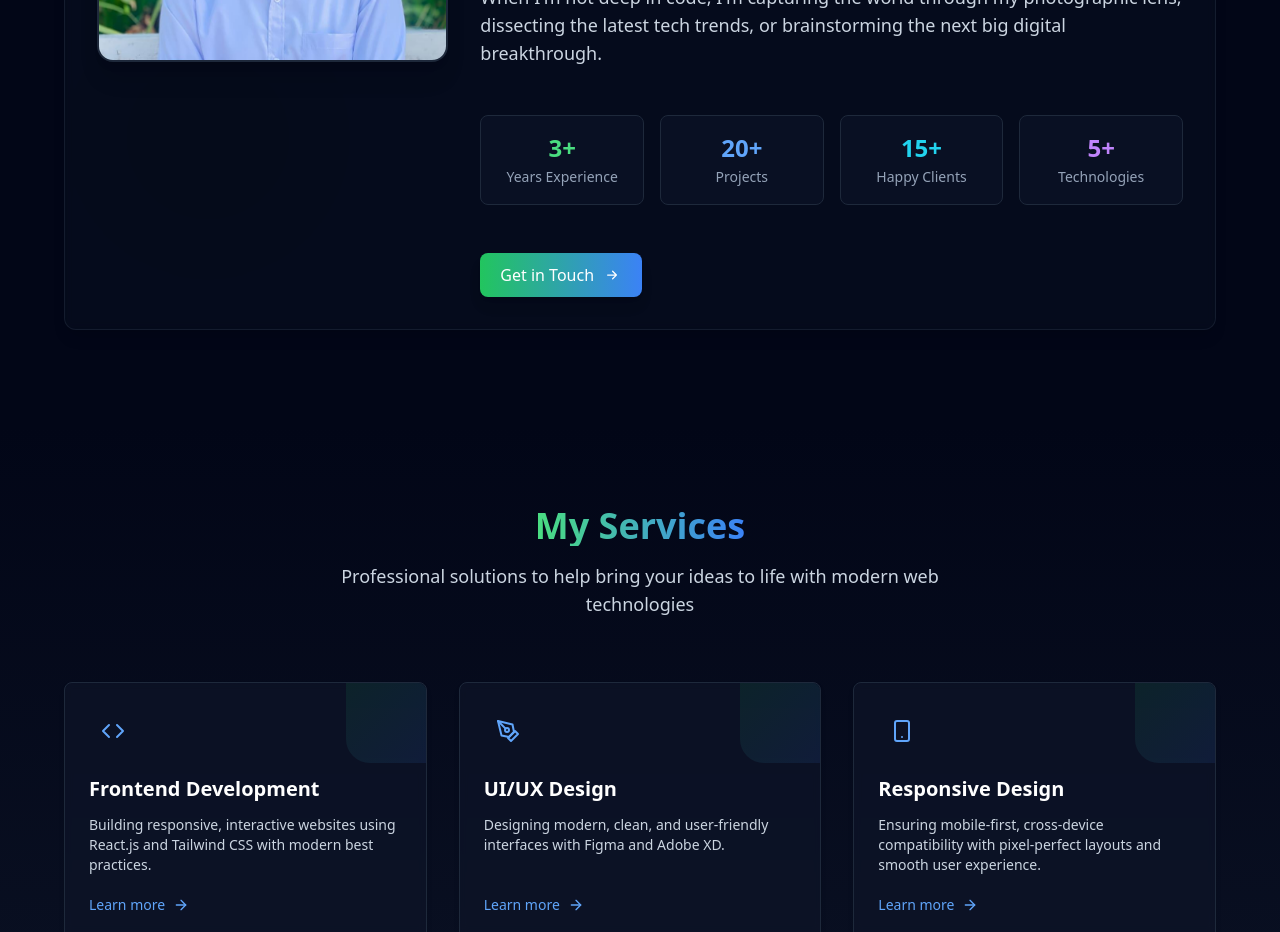
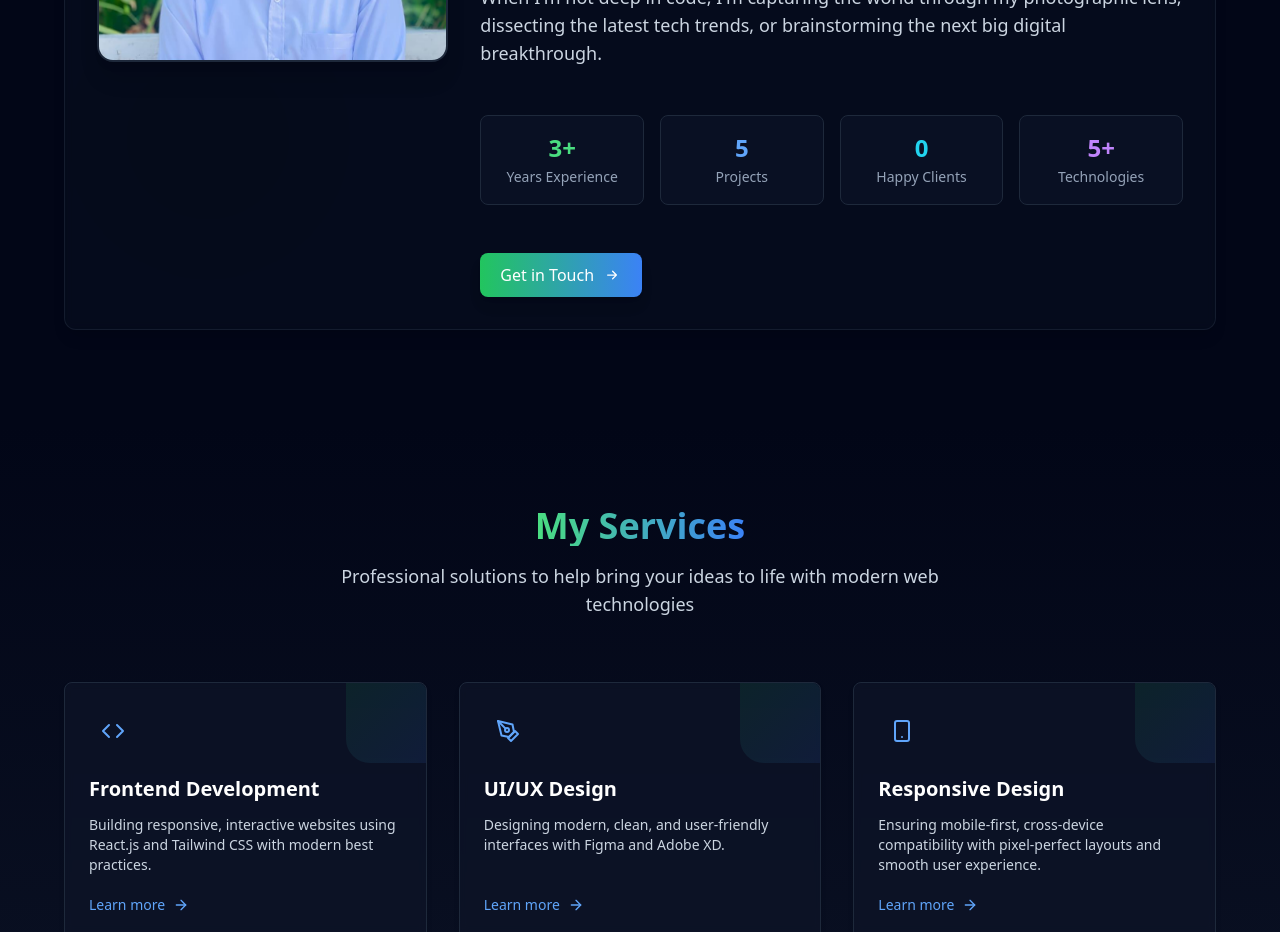
Before and after one commit to Ashen365/my-portfolio, a React (Vite) app: page / in a window 1280 px wide. Shown: the part 1460-2392 px from the top of the page. Built offline with nearby package versions, Linux system fonts and the light colour scheme.

Commit message:
Update title to 'Portfolio of Ashen Shanilka Herath'

```diff
--- a/index.html
+++ b/index.html
@@ -5,7 +5,7 @@
     <link rel="icon" type="image/svg+xml" href="/vite.svg" />
     <link rel="icon" href="/your-logo.ico" />
     <meta name="viewport" content="width=device-width, initial-scale=1.0" />
-    <title>Ashen Shanilka Herath | Portfolio</title>
+    <title>Portfolio of Ashen Shanilka Herath</title>
 <meta name="description" content="Portfolio of Ashen Shanilka Herath, a UI/UX Designer and Frontend Developer specializing in React.js and Tailwind CSS." />
   </head>
   <body>
--- a/src/components/About.jsx
+++ b/src/components/About.jsx
@@ -433,11 +433,11 @@ const About = () => {
                     <span className="text-sm text-slate-400">Years Experience</span>
                   </div>
                   <div className="text-center p-4 border border-slate-800 rounded-lg bg-slate-900/50">
-                    <span className="block text-2xl font-bold text-blue-400">20+</span>
+                    <span className="block text-2xl font-bold text-blue-400">5</span>
                     <span className="text-sm text-slate-400">Projects</span>
                   </div>
                   <div className="text-center p-4 border border-slate-800 rounded-lg bg-slate-900/50">
-                    <span className="block text-2xl font-bold text-cyan-400">15+</span>
+                    <span className="block text-2xl font-bold text-cyan-400">0</span>
                     <span className="text-sm text-slate-400">Happy Clients</span>
                   </div>
                   <div className="text-center p-4 border border-slate-800 rounded-lg bg-slate-900/50">
```
